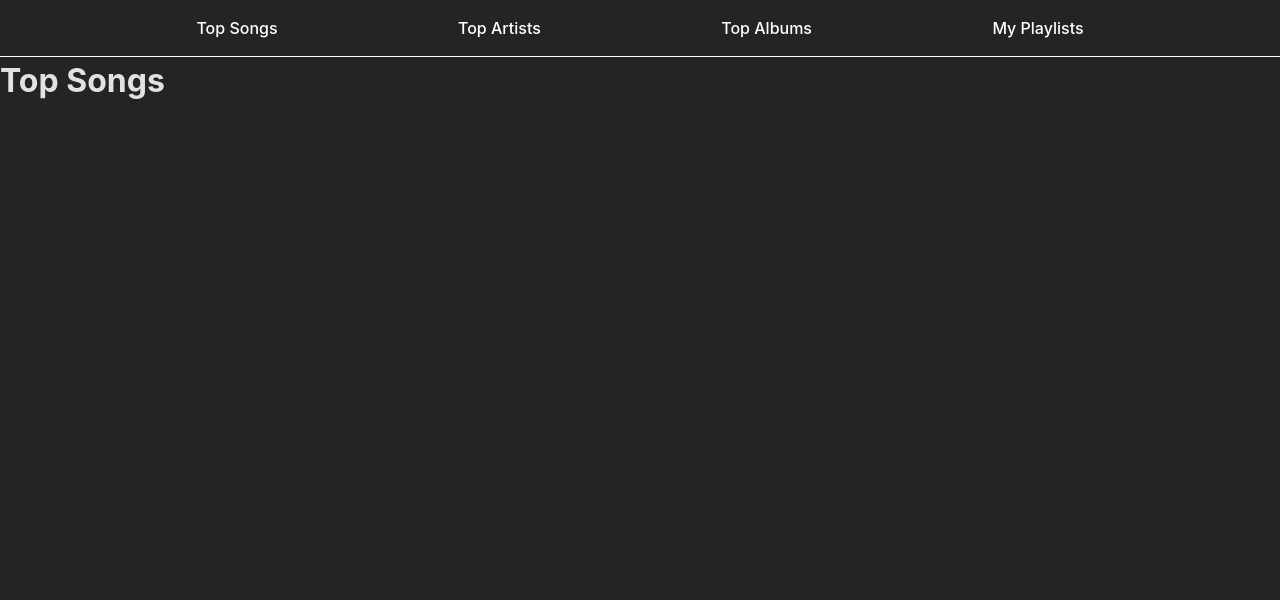
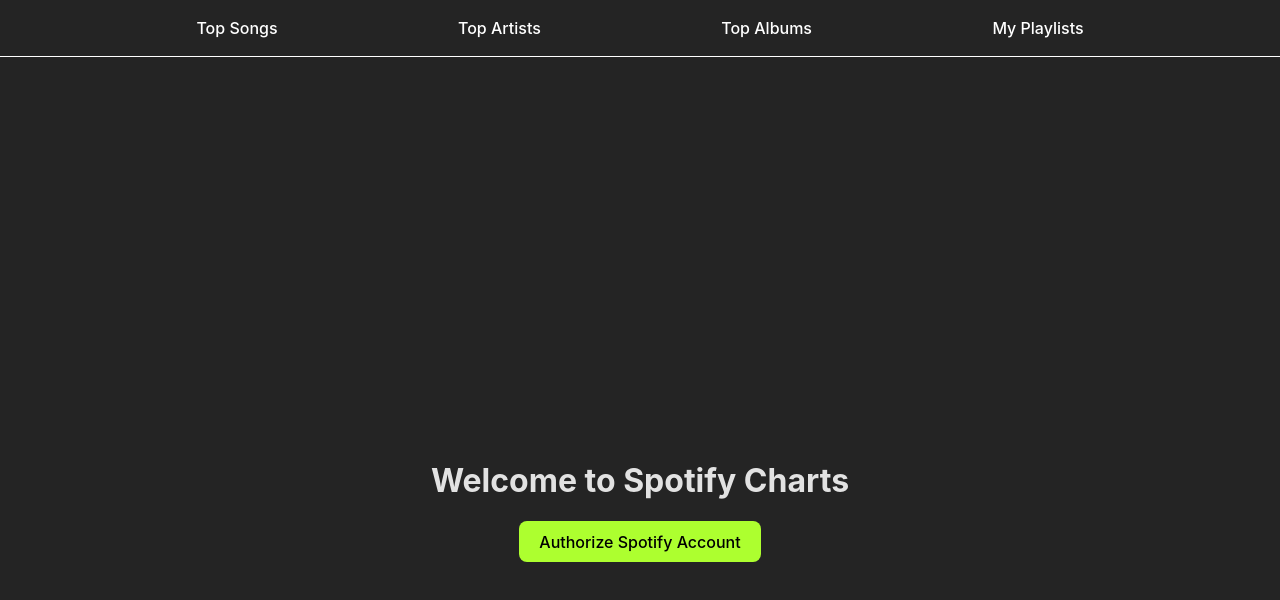
Before and after one commit to nonicalx/spotify-app, a React (Vite) app: page / in a window 1280 px wide. Shown: the top 600 px of the page. Built offline with nearby package versions, Linux system fonts and the light colour scheme; no server answers; sample sign-in values are in the browser's storage.

Commit message:
Remove /auth route

```diff
--- a/src/AppRouter.jsx
+++ b/src/AppRouter.jsx
@@ -10,8 +10,7 @@ export default function AppRouter() {
         <Nav />
         <PageLoader>
           <Routes>
-            <Route path="/" element={<Pages.TopSongs />} />
-            <Route path="/auth" element={<Pages.Auth />} />
+            <Route path="/" element={<Pages.Auth />} />
             <Route path="/top-songs" element={<Pages.TopSongs />} />
             <Route path="/top-artists" element={<Pages.TopArtists />} />
             <Route path="/top-albums" element={<Pages.TopAlbums />} />
```
